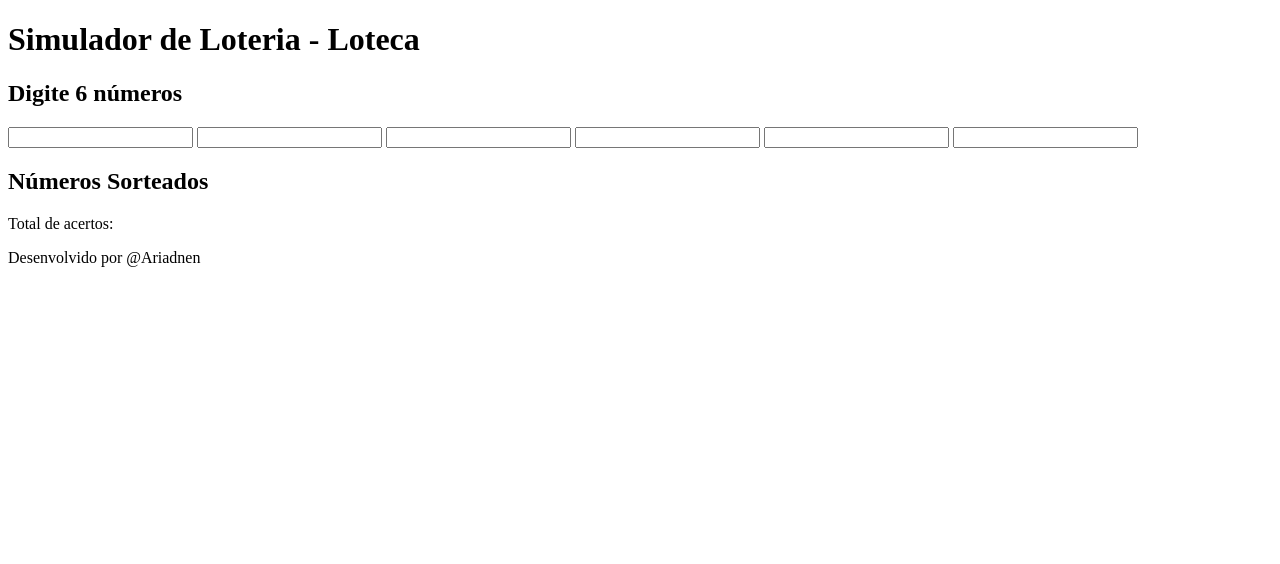
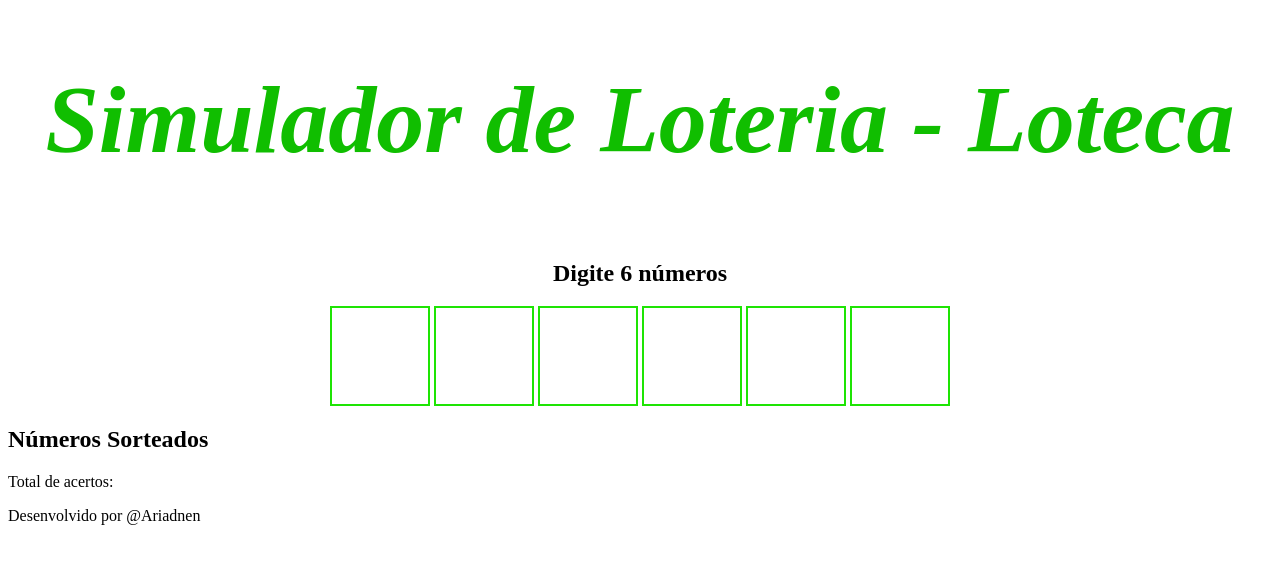
Before and after one commit to leandrolmd/loteca-leandro, a plain HTML site: page index.html in a window 1280 px wide. Drawn offline with Linux system fonts and the light colour scheme.

Commit message:
iniciando o css

```diff
--- /dev/null
+++ b/estilos.css
@@ -0,0 +1,24 @@
+h1 {
+  font-size: 6em;
+  color: #10be00;
+  font-family: serif;
+  font-style: italic;
+  text-align: center;
+}
+
+.inputs{
+  /* para centralizar elementos */
+  display: flex;
+  flex-direction: column;
+  justify-content: center;
+  align-items: center;
+}
+
+input {
+  width: 3em;
+  height: 3em;
+  font-size: 2em;
+  padding: 0;
+  font-weight: bold;
+  border: rgb(30, 228, 4) solid 2px;
+}
--- a/index.html
+++ b/index.html
@@ -5,18 +5,21 @@
     <meta http-equiv="X-UA-Compatible" content="IE=edge">
     <meta name="viewport" content="width=device-width, initial-scale=1.0">
     <title>Simulador de Loteria</title>
+    <link rel="stylesheet" href="estilos.css">
 </head>
 <body>
     <h1>Simulador de Loteria - Loteca</h1>
 
+    <div class="inputs">
+        <h2>Digite 6 números</h2>
         <div>
-        <h2>Digite 6 números</h2>
             <input type="number" id="num1" />
             <input type="number" id="num2" />
             <input type="number" id="num3" />
             <input type="number" id="num4" />
             <input type="number" id="num5" />
             <input type="number" id="num6" />
+        </div>
     </div>
 
     <div>
```
Lines whose indentation alone changed are shown as unchanged.
